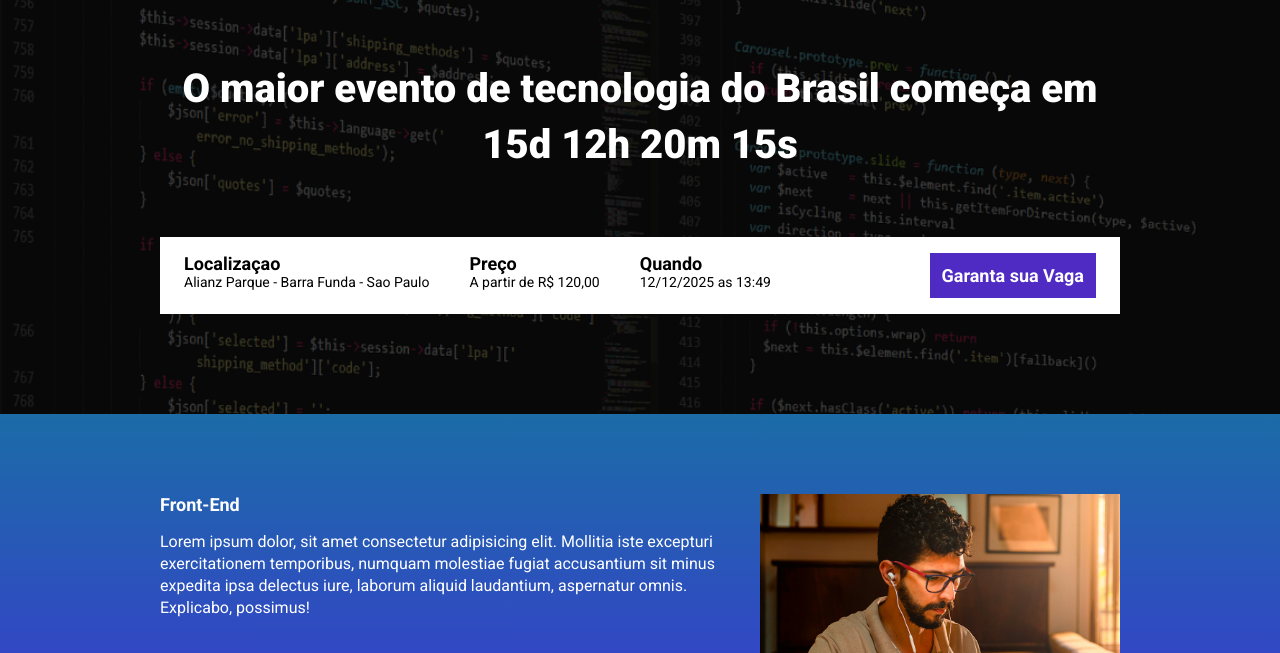
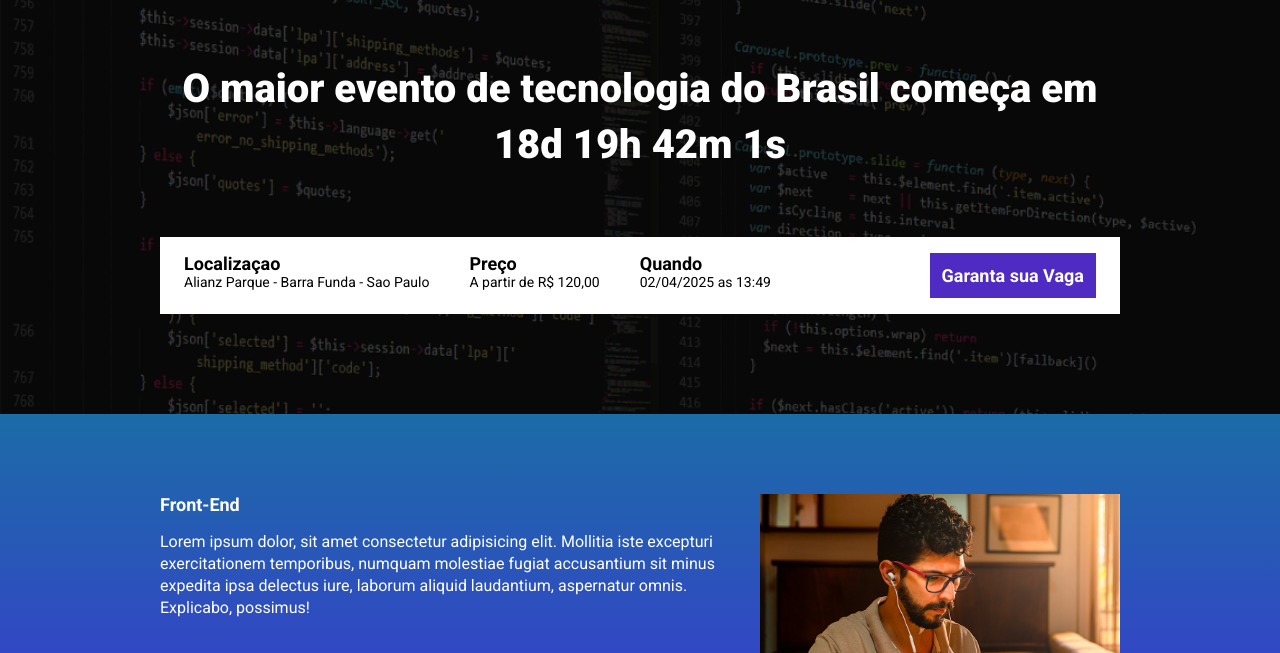
Before and after one commit to IanAlmeida247/ebac_tech_talks, a website built with Parcel: page src/index.html in a window 1280 px wide. Shown: the part 147-800 px from the top of the page. Built offline with nearby package versions, Linux system fonts and the light colour scheme.

Commit message:
criando a contagem regressiva

```diff
--- a/package.json
+++ b/package.json
@@ -1,9 +1,9 @@
 {
   "name": "ebac_talks",
   "version": "1.0.0",
-  "main": "index.js",
   "scripts": {
     "dev": "parcel src/index.html src/styles/main.scss src/scripts/main.js",
+    "build": "parcel build src/index.html",
     "test": "echo \"Error: no test specified\" && exit 1"
   },
   "keywords": [],
@@ -13,6 +13,7 @@
   "devDependencies": {
     "@parcel/transformer-sass": "^2.13.3",
     "parcel": "^2.13.3",
-    "sharp": "^0.33.5"
+    "sharp": "^0.33.5",
+    "svgo": "^3.3.2"
   }
 }
--- a/src/index.html
+++ b/src/index.html
@@ -17,7 +17,7 @@
         <div class="container">
             <img class="hero__logo" src="./images/ebac_logo.svg" alt="EBAC">
             <p class="hero__text">
-                O maior evento de tecnologia do Brasil começa em 15d 12h 20m 15s
+                O maior evento de tecnologia do Brasil começa em <span id="contador"></span>
             </p>
             <div class="infos-bar">
                 <ul class="infos-bar__infos">
@@ -31,7 +31,7 @@
                     </li>
                     <li class="infos-bar__infos__item">
                         <b>Quando</b>
-                        12/12/2025 as 13:49
+                        02/04/2025 as 13:49
                     </li>
                 </ul>
                 <a href="https://oblogdabosta.blogspot.com/" class="button button--primary">
--- a/src/scripts/main.js
+++ b/src/scripts/main.js
@@ -1 +1,32 @@
 AOS.init();
+
+const dataDoEvento = new Date("Apr 2, 2025 10:00:00");
+const timeStampDoEvento = dataDoEvento.getTime();
+
+const contaAsHoras = setInterval(function() {
+    const agora = new Date();
+    const timeStampAtual = agora.getTime();
+
+    const distanciaAteOEvento = timeStampDoEvento - timeStampAtual;
+
+    const diaEmMs = 1000 * 60 * 60 * 24;
+    const horaEmMS = 1000 * 60 * 60;
+    const MinutoEmMs = 1000 * 60;
+
+    const diasAteOEvento = Math.floor(distanciaAteOEvento / diaEmMs);
+    const horasAteOEvento = Math.floor((distanciaAteOEvento % diaEmMs) / horaEmMS);
+    const minutosAteOEvento = Math.floor((distanciaAteOEvento % horaEmMS) / MinutoEmMs);
+    const segundosAteOEvento = Math.floor((distanciaAteOEvento % MinutoEmMs) / 1000);
+
+    console.log(diasAteOEvento);
+    console.log(horasAteOEvento);
+    console.log(minutosAteOEvento);
+    console.log(segundosAteOEvento);
+
+    document.getElementById('contador').innerHTML = `${diasAteOEvento}d ${horasAteOEvento}h  ${minutosAteOEvento}m ${segundosAteOEvento}s`;
+
+    if (distanciaAteOEvento < 0) {
+        clearInterval(contaAsHoras);
+        document.getElementById('contador').innerHTML = 'Evento Expirado'
+    }
+}, 1000)
```
Also changed, not shown: 1 other file.
